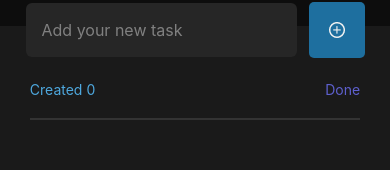
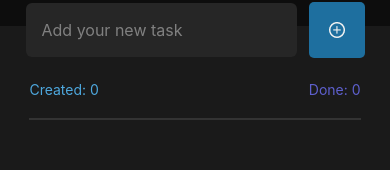
Before and after one commit to gabrieldasneves/DOIT, a React Native app in the folder DOIT/: screen / in a window 390 px wide. Shown: the part 160-330 px from the top of the page. Built offline with nearby package versions, Linux system fonts and the light colour scheme.

Commit message:
toggle check button state

```diff
--- a/DOIT/src/components/Task/index.tsx
+++ b/DOIT/src/components/Task/index.tsx
@@ -16,7 +16,7 @@ export function Task(props: Props) {
           {props.task.checked ? (
             <View style={styles.radioButtonIcon} />
           ) : (
-            <View style={styles.radioEmpty} />
+            <View style={styles.radioButtonEmpty} />
           )}
         </TouchableOpacity>
         <TouchableOpacity onPress={() => {}}>
--- a/DOIT/src/components/Task/styles.ts
+++ b/DOIT/src/components/Task/styles.ts
@@ -26,8 +26,7 @@ export const styles = StyleSheet.create({
     height: 17,
     width: 17,
     borderRadius: 10,
-    borderWidth: 1,
-    borderColor: "#4EA8DE",
+    borderWidth: 0,
     alignItems: "center",
     justifyContent: "center",
     marginLeft: 12,
@@ -38,6 +37,17 @@ export const styles = StyleSheet.create({
     borderRadius: 10,
     backgroundColor: "#5E60CE",
     borderColor: "#5E60CE",
+    marginLeft: 12,
+  },
+  radioButtonEmpty: {
+    height: 17,
+    width: 17,
+    borderRadius: 10,
+    borderWidth: 1,
+    borderColor: "#5E60CE",
+    alignItems: "center",
+    justifyContent: "center",
+    marginLeft: 12,
   },
   radioEmpty: {
     height: 17,
--- a/DOIT/src/screens/home/index.tsx
+++ b/DOIT/src/screens/home/index.tsx
@@ -21,6 +21,7 @@ export interface Taskprops {
 export function Home() {
   const [taskName, setTaskName] = useState("");
   const [tasks, setTasks] = useState<Taskprops[]>([]);
+  const [check, setCheck] = useState(false);
 
   function handleTaskAdd() {
     if (
@@ -42,6 +43,13 @@ export function Home() {
   function handleRemoveTask(name: string) {
     setTasks((prevState) => prevState.filter((task) => task.name !== name));
     console.log(tasks);
+  }
+
+  function handleCheckTask(task: Taskprops) {
+    const currentTasks = [...tasks];
+    task.checked = !task.checked;
+    console.log(currentTasks);
+    return task.checked;
   }
 
   return (
@@ -66,10 +74,10 @@ export function Home() {
       <View style={styles.taskContainer}>
         <View style={styles.counterContainer}>
           <View>
-            <Text style={styles.createdText}>Created {tasks.length}</Text>
+            <Text style={styles.createdText}>Created: {tasks.length}</Text>
           </View>
           <View>
-            <Text style={styles.doneText}>Done</Text>
+            <Text style={styles.doneText}>Done: {tasks.length}</Text>
           </View>
         </View>
         <View style={styles.tasks}>
@@ -80,7 +88,7 @@ export function Home() {
                 key={item.name}
                 task={item}
                 onRemove={() => handleRemoveTask(item.name)}
-                onCheck={() => {}}
+                onCheck={() => handleCheckTask(item)}
               />
             )}
             ListEmptyComponent={() => <EmptyTasks />}
--- a/DOIT/src/screens/home/styles.ts
+++ b/DOIT/src/screens/home/styles.ts
@@ -46,7 +46,7 @@ export const styles = StyleSheet.create({
     flexDirection: "row",
     alignItems: "center",
     justifyContent: "space-between",
-    gap: 230,
+    gap: 210,
   },
   createdText: {
     color: "#4EA8DE",
```
